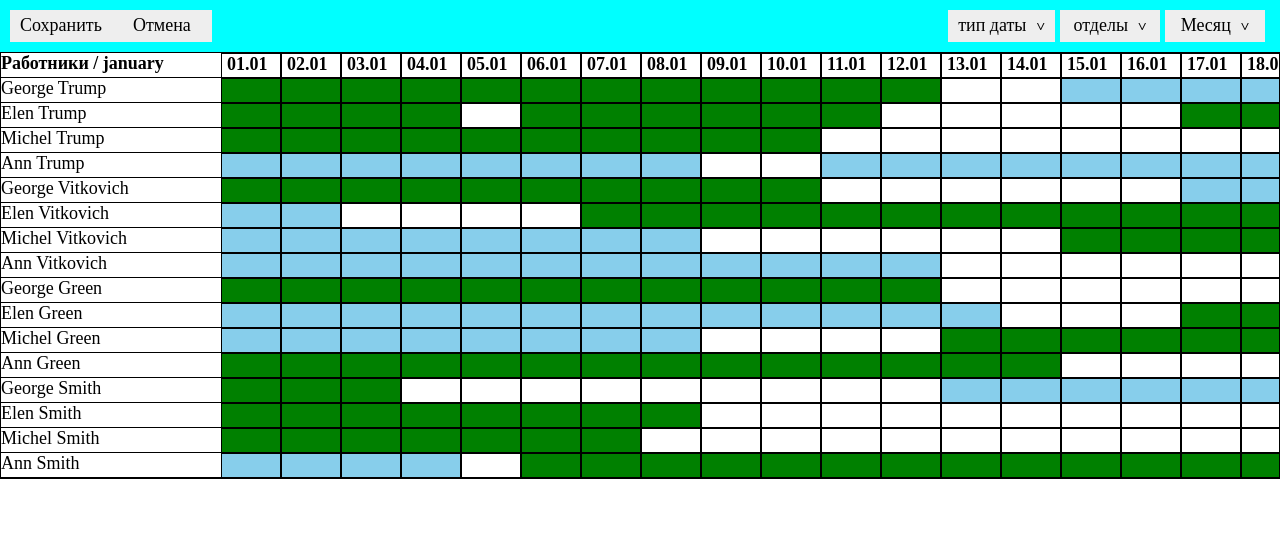
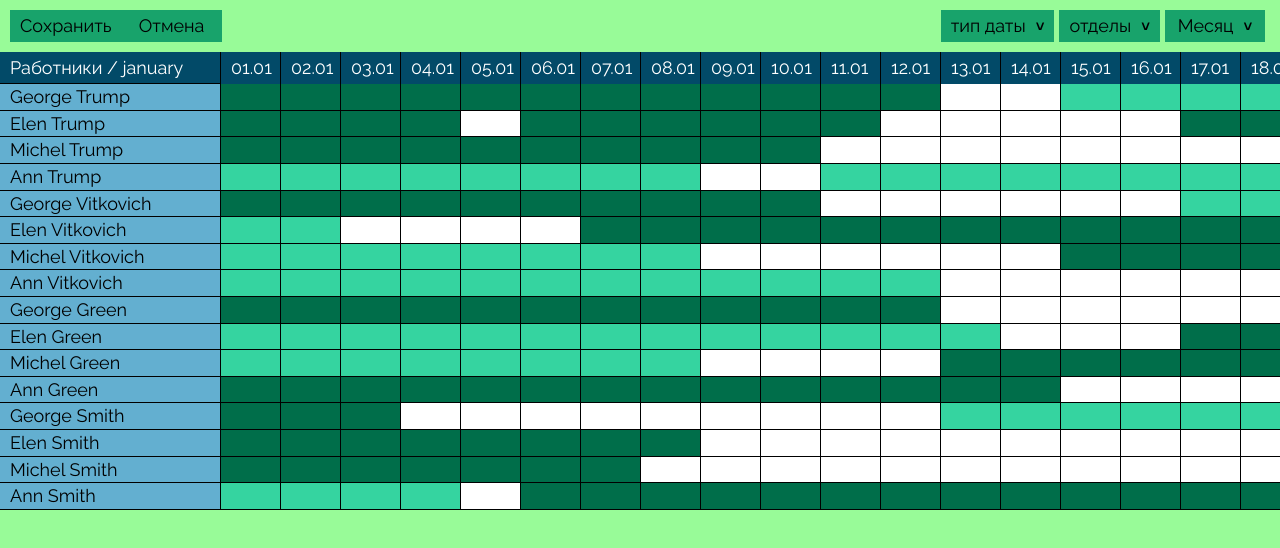
Before and after one commit to treblestock/train_vacation_schedule, a Vue app: page / in a window 1280 px wide. Shown: the top 548 px of the page. Built offline with nearby package versions, Linux system fonts and the light colour scheme.

Commit message:
improved ui

```diff
--- a/public/index.html
+++ b/public/index.html
@@ -5,6 +5,9 @@
     <meta http-equiv="X-UA-Compatible" content="IE=edge">
     <meta name="viewport" content="width=device-width,initial-scale=1.0">
     <link rel="icon" href="<%= BASE_URL %>favicon.ico">
+    <link rel="preconnect" href="https://fonts.googleapis.com">
+    <link rel="preconnect" href="https://fonts.gstatic.com" crossorigin>
+    <link href="https://fonts.googleapis.com/css2?family=Raleway:wght@400;600&display=swap" rel="stylesheet">
     <title><%= htmlWebpackPlugin.options.title %></title>
   </head>
   <body>
--- a/src/components/App.vue
+++ b/src/components/App.vue
@@ -1,24 +1,17 @@
 <template>
 
   <app-header></app-header>
-  <app-table
+  <app-table class="app__table"
     :records='workerRecords(_workerRecords)'
   ></app-table>
-
 
 </template>
 
 <script>
-  //TODO: _removedDateRecords, restoreRemovedDateRecords:
-  //TODO:
 import { mapState, mapGetters, mapActions, mapMutations} from 'vuex'
 // Components
 import AppHeader from '@/components/AppHeader.vue'
 import AppTable from '@/components/AppTable.vue'
-
-// Directives
-import relativePosition from '@/components/directives/relativePosition.js'
-import translate from '@/components/directives/translate.js'
 
 // Database
 import { workerRecordsJSON } from '@/database/index.js'
@@ -29,10 +22,6 @@ export default {
     AppHeader,
     AppTable,
 
-  },
-  directives: {
-    pos: relativePosition,
-    translate,
   },
   computed: {
     ...mapGetters([
@@ -93,6 +82,17 @@ h1,h2,h3,h4,h5,h6{font-size:inherit;font-weight: 400;}
 
 body {
   line-height: 1.2;
+  font-family: 'Raleway', sans-serif;
+  background-color: palegreen;
+}
+
+#app {
+  display: flex;
+  flex-direction: column;
+  min-height: 100vh;
+}
+.app__table {
+  flex: 1 0 auto;
 }
 
 button,
@@ -100,28 +100,29 @@ select
 {
   min-width: 100px;
   padding: 5px 10px;
-  background-color: #eee;
+  background-color: #18a36b;
+
 }
 
 input {
-  border: 1px solid deepskyblue;
+  border: 1px solid #18a36b;
   min-width: 50px;
   padding: 5px 10px;
 }
-input:hover {
-  border: 1px solid coral;
+input:hover,
+input:active {
+  border: 1px solid #3BA3D0;
 }
 
 button:hover,
 select:hover {
-  background-color: coral;
+  background-color: #63AFD0;
 }
 
 button:active,
 select:active {
-  background-color: tomato;
+  background-color: #3BA3D0;
 }
 
 
-
 </style>
--- a/src/components/AppHeader.vue
+++ b/src/components/AppHeader.vue
@@ -1,5 +1,5 @@
 <template>
-  <header class="header">
+  <header class="header hidden">
     <div class="header__new-data-btns">
       <button class="btn__save" type="button"
         @click="$store.dispatch('saveChanges')"
@@ -25,7 +25,7 @@ export default {
 <style scoped>
 .header {
   padding: 10px;
-  background-color: aqua;
+  background-color: palegreen;
   display: flex;
   justify-content: space-between;
 }
--- a/src/components/AppTable.vue
+++ b/src/components/AppTable.vue
@@ -1,5 +1,5 @@
 <template>
-  <div class="table">
+  <div class="table" :="$attrs">
     <div class="table__body"
       @mousedown.exact.left.ctrl="openNewWorkerRecordsFromPopup($event)"
       @mousedown.exact.left.ctrl.shift="userRemoveWorkerRecord($event)"
@@ -85,9 +85,7 @@ export default {
 <style scoped>
 
 .table {
-  border: 1px solid #000;
   overflow: auto;
-
   user-select: none;
 }
 
--- a/src/components/NewWorkerRecordsForm.vue
+++ b/src/components/NewWorkerRecordsForm.vue
@@ -11,7 +11,7 @@
         ></app-select>
         <div class="form__group">
           <div>Введите имя сотрудника:</div>
-          <input type="text" name='workerName'>
+          <input v-focus type="text" name='workerName'>
         </div>
       </div>
 
@@ -24,7 +24,11 @@
 
 
 <script>
+import focus from '@/components/directives/focus.js'
 export default {
+  directives: {
+    focus,
+  }
 }
 </script>
 
@@ -36,6 +40,7 @@ export default {
 
   display: flex;
   flex-direction: column;
+
 }
 .newWorkerRecordsForm__title {
   font-size: 30px;
--- a/src/components/TableCell.vue
+++ b/src/components/TableCell.vue
@@ -13,7 +13,7 @@ export default {
   },
   computed: {
     currentClass() { return this.dateType },
-  }
+  },
 }
 </script>
 
@@ -21,17 +21,18 @@ export default {
 
 .cell {
   width: 60px;
-  height: 100%;
-  border: 1px solid #000;
 
-  padding: 0 5px;
+  border-left: 1px solid #000;
+
+  padding: 5px 10px;
+  background: #fff;
 }
 
 .vacation {
-  background-color: green;
+  background-color: #006E4A	;
 }
 .illness {
-  background-color: skyblue;
+  background-color: #35D4A0;
 }
 .marked {
   background-color: #666;
--- a/src/components/TableHeaderRow.vue
+++ b/src/components/TableHeaderRow.vue
@@ -34,20 +34,28 @@ export default {
 
 <style scoped>
 .table-header__row {
-  font-weight: 700;
   display: flex;
-  height: 25px;
+  min-height: 25px;
+
+  background-color: #024A68;
+  color: #fff;
 }
 .row__header {
   flex: 0 0 220px;
   border-bottom: 1px solid #000;
+  padding: 5px 10px;
 }
 
 .row__body {
   display: flex;
-  height: 100%;
 }
 .row__body>* {
 
 }
+
+.cell {
+  background-color: #024A68;
+  border-top: none;
+  border-bottom: none;
+}
 </style>
--- a/src/components/TableRow.vue
+++ b/src/components/TableRow.vue
@@ -47,16 +47,18 @@ export default {
 <style scoped>
 .table__row {
   display: flex;
-  height: 25px;
+  min-height: 25px;
+  background-color: #63AFD0;
 }
 .row__header {
   flex: 1 0 220px;
   border-bottom: 1px solid #000;
+  padding: 2px 10px;
 }
 
 .row__body {
   display: flex;
-  height: 100%;
+  border-bottom: .7px solid #000;
 }
 .row__body>* {
 
--- a/src/components/UI/modules/CustomSelect.vue
+++ b/src/components/UI/modules/CustomSelect.vue
@@ -7,7 +7,7 @@
       >{{optionText}}</option>
     </select>
 
-    <with-popup v-show='true'>
+    <with-popup v-show="true">
       <template #element>
         <button type="button"
           @click='isShowOptions = !isShowOptions'
@@ -68,10 +68,8 @@ export default {
   computed: {
     _select() { return this.$refs._select },
     _selectOptions() { return [...this._select.children] },
-    // _allOption() {return this._selectOptions.find(opt => opt.value == 'all') },
     select() { return this.$refs.select },
     selectOptions() { return [...this.$refs.options.children] },
-    // allOption() {return this.selectOptions.find(opt => opt.dataset.optionValue == 'all') },
   },
   methods: {
     onSelect() {
@@ -126,7 +124,7 @@ export default {
   white-space: nowrap;
 }
 .option:hover {
-  background-color: coral;
+  background-color: #63AFD0;
 }
 
 .arrow:after {
@@ -137,7 +135,7 @@ export default {
 }
 
 .active{
-  background-color: tomato;
+  background-color: #3BA3D0;
 }
 
 </style>
--- a/src/components/UI/modules/GlobalPopup.vue
+++ b/src/components/UI/modules/GlobalPopup.vue
@@ -1,6 +1,6 @@
 <template>
   <div class="popup"
-    v-show="isShow"
+    v-if="isShow"
   >
     <div class="popup__bg"
       @click="$emit('closePopup')"
@@ -59,7 +59,7 @@ export default {
 
   border-radius: 10px;
   padding: 20px;
-  background-color: #fff;
+  background-color: palegreen;
 }
 
 
--- /dev/null
+++ b/src/components/directives/focus.js
@@ -0,0 +1,5 @@
+export default {
+  mounted(el) {
+    setTimeout( () => el.focus(), 0)
+  },
+}
--- a/src/store/modules/userLogic.js
+++ b/src/store/modules/userLogic.js
@@ -76,10 +76,10 @@ export default {
                                 state.markedDates.length = state.markedWorkerIds.length = 0,
     setCurrentOperation: (state, operation) => state.currentOperation = operation ? operation : null,
 
-    chozenCellsSet: (state, cells) => (state.chozenCells = cells ),
-    chozenCellsClear: (state) => (state.chozenCells = [] ),
-    chozenCellsAdd: (state, cells) => (state.chozenCells = arrAdd(state.chozenCells, cells) ),
-    chozenCellsRemove: (state, cells) => (state.chozenCells = arrDiff(state.chozenCells, cells) ),
+    chozenCellsSet: (state, cells) => state.chozenCells = cells,
+    chozenCellsClear: (state) => state.chozenCells = [],
+    chozenCellsAdd: (state, cells) => state.chozenCells = arrAdd(state.chozenCells, cells),
+    chozenCellsRemove: (state, cells) => state.chozenCells = arrDiff(state.chozenCells, cells),
 
     //* new records
     // workerRecords
@@ -98,12 +98,12 @@ export default {
     // Mutations
     // new records forms
     openNewDateRecordsFromPopup: ({commit}, evnt) => {
-      evnt.target.classList.contains('marked') ? commit('openNewDateRecordsFromPopup') : false
+      if (evnt.target.classList.contains('marked') ) commit('openNewDateRecordsFromPopup')
     },
     closeNewDateRecordsFromPopup: ({commit}) => commit('closeNewDateRecordsFromPopup'),
 
     openNewWorkerRecordsFromPopup: ({commit}, evnt) => {
-      evnt.target.classList.contains('row__header') ? commit('openNewWorkerRecordsFromPopup') : false
+      if (evnt.target.classList.contains('row__header') ) commit('openNewWorkerRecordsFromPopup')
     },
     closeNewWorkerRecordsFromPopup: ({commit}) => commit('closeNewWorkerRecordsFromPopup'),
 
@@ -150,17 +150,17 @@ export default {
       if (!state.unmarkedWorkerIds.includes(workerId) ) state.unmarkedWorkerIds.push(workerId)
       getters.unmarkedCells.forEach(cell => cell.classList.remove('marked'))
 
-      commit('chozenCellsRemove', getters.markedCells)
+      commit('chozenCellsRemove', getters.unmarkedCells)
     },
 
 
-    markDateLine({state, getters, commit}, date) {
+    markDateLine({commit}, date) {
       const markedDates = document.querySelectorAll(`[data-worker-id][data-date='${date}']`)
       markedDates.forEach(cell => cell.classList.add('marked'))
 
       commit('chozenCellsAdd', [...markedDates])
     },
-    markWorkerIdLine({state, getters, commit}, workerId) {
+    markWorkerIdLine({state, commit}, workerId) {
       const markedWorkerIds = document.querySelectorAll(`[data-worker-id='${workerId}'][data-date]`)
 
       if (!state.markedWorkerIds.includes(workerId) ) state.markedWorkerIds.push(workerId)
@@ -168,13 +168,13 @@ export default {
 
       commit('chozenCellsAdd', [...markedWorkerIds])
     },
-    unmarkDateLine({state, getters, commit}, date) {
+    unmarkDateLine({commit}, date) {
       const unmarkedDates = document.querySelectorAll(`[data-worker-id][data-date='${date}']`)
       unmarkedDates.forEach(cell => cell.classList.remove('marked'))
 
       commit('chozenCellsRemove', [...unmarkedDates])
     },
-    unmarkWorkerIdLine({state, getters, commit}, workerId) {
+    unmarkWorkerIdLine({state, commit}, workerId) {
       const unmarkedWorkerIds = document.querySelectorAll(`[data-worker-id='${workerId}'][data-date]`)
 
       if (!state.unmarkedWorkerIds.includes(workerId) ) state.unmarkedWorkerIds.push(workerId)
@@ -184,13 +184,13 @@ export default {
     },
 
 
-    markTable({state, getters, commit}) {
+    markTable({commit}) {
       const allcells = document.querySelectorAll(`[data-worker-id][data-date]`)
       allcells.forEach(cell => cell.classList.add('marked'))
 
       commit('chozenCellsAdd', [...allcells])
     },
-    unmarkTable({state, getters, commit}) {
+    unmarkTable({commit}) {
       const allcells = document.querySelectorAll(`[data-worker-id][data-date]`)
       allcells.forEach(cell => cell.classList.remove('marked'))
 
@@ -199,7 +199,7 @@ export default {
     //  =====================================================================
 
     //* state-api logic
-    chozenCellsClear({state, getters, commit, dispatch}, ) {
+    chozenCellsClear({state, commit}, ) {
       state.chozenCells.forEach(cell => cell.classList.remove('marked') )
       commit('chozenCellsClear')
     },
```
